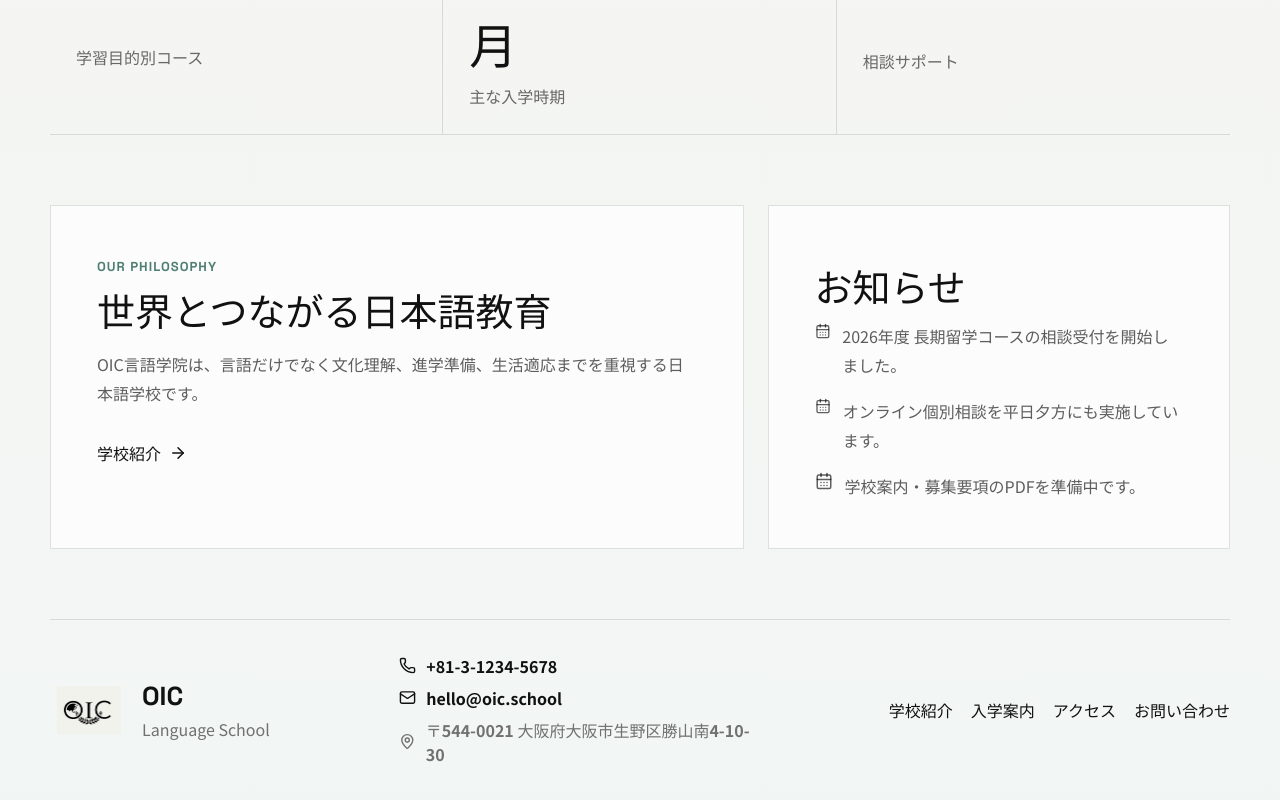
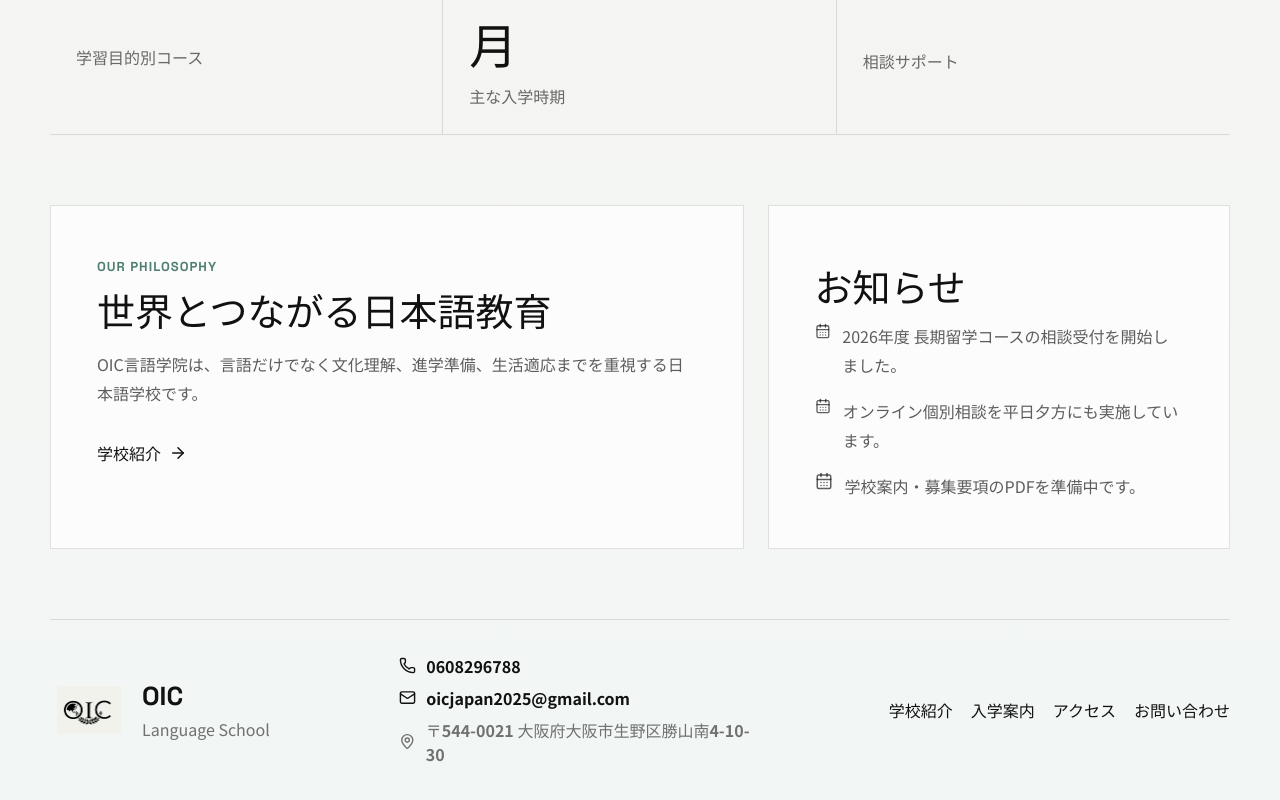
Before and after one commit to gculin0223/oic-website, a React (Vite) app: page / in a window 1280 px wide. Shown: the part 901-1701 px from the top of the page. Built offline with nearby package versions, Linux system fonts and the light colour scheme.

Commit message:
Update OIC contact details

```diff
--- a/src/main.jsx
+++ b/src/main.jsx
@@ -512,11 +512,11 @@ function MenuDrawer({ t, route, menuOpen, setMenuOpen }) {
           })}
         </nav>
         <div className="drawer-contact">
-          <a href="tel:+81312345678">
-            <Phone size={17} /> +81-3-1234-5678
+          <a href="tel:0608296788">
+            <Phone size={17} /> 0608296788
           </a>
-          <a href="mailto:hello@oic.school">
-            <Mail size={17} /> hello@oic.school
+          <a href="mailto:oicjapan2025@gmail.com">
+            <Mail size={17} /> oicjapan2025@gmail.com
           </a>
           <p>
             <MapPin size={17} /> {t.address}
@@ -957,11 +957,11 @@ function ContactForm({ t }) {
         </button>
       </form>
       <div className="contact-card">
-        <a href="tel:+81312345678">
-          <Phone size={20} /> +81-3-1234-5678
+        <a href="tel:0608296788">
+          <Phone size={20} /> 0608296788
         </a>
-        <a href="mailto:hello@oic.school">
-          <Mail size={20} /> hello@oic.school
+        <a href="mailto:oicjapan2025@gmail.com">
+          <Mail size={20} /> oicjapan2025@gmail.com
         </a>
         <p>
           <MapPin size={20} /> {t.address}
@@ -984,11 +984,11 @@ function Footer({ t }) {
         </div>
       </div>
       <div className="footer-contact" aria-label="OIC contact information">
-        <a href="tel:+81312345678">
-          <Phone size={17} /> +81-3-1234-5678
+        <a href="tel:0608296788">
+          <Phone size={17} /> 0608296788
         </a>
-        <a href="mailto:hello@oic.school">
-          <Mail size={17} /> hello@oic.school
+        <a href="mailto:oicjapan2025@gmail.com">
+          <Mail size={17} /> oicjapan2025@gmail.com
         </a>
         <p>
           <MapPin size={17} /> {t.address}
```
